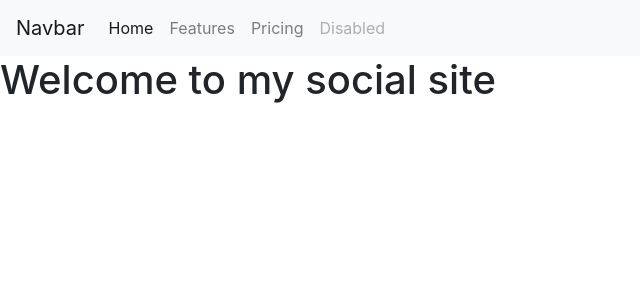
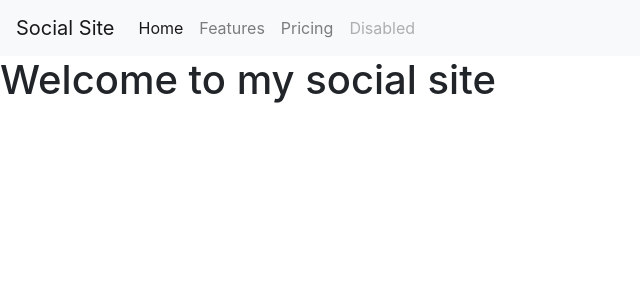
Before and after one commit to JaworskiAleksander/simple_social, a Django app: page / in a window 1280 px wide. Shown: the top 300 px of the page, without its empty margins (0-640 px from the left). Run offline with Django 3.2, Linux system fonts and the light colour scheme; some libraries are stand-ins or nearby versions.

Commit message:
change href to homepage template

```diff
--- a/simplesocial/templates/base.html
+++ b/simplesocial/templates/base.html
@@ -25,7 +25,7 @@
 </head>
 <body>
     <nav class="navbar navbar-expand-lg navbar-light bg-light">
-        <a class="navbar-brand" href="#">Navbar</a>
+        <a class="navbar-brand" href="{% url 'homepage' %}">Social Site</a>
         <button class="navbar-toggler" type="button" data-toggle="collapse" data-target="#navbarNav" aria-controls="navbarNav" aria-expanded="false" aria-label="Toggle navigation">
           <span class="navbar-toggler-icon"></span>
         </button>
```
